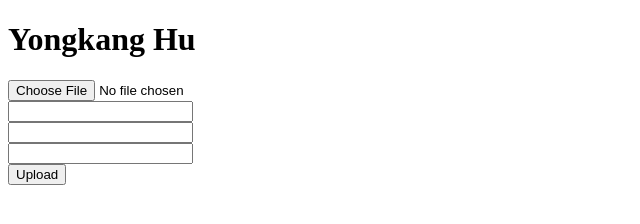
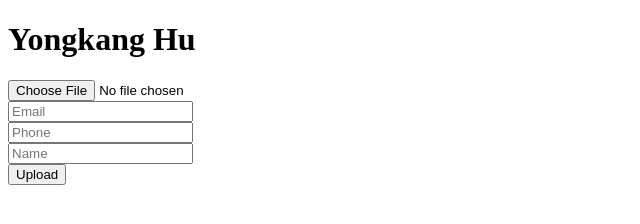
Before and after one commit to yhu4592/ITM-444-Cloud-Computing-Technologies, a plain HTML site: page itmo-444/mp2/index.html in a window 1280 px wide. Shown: the whole page, without its empty margins (0-640 px from the left). Drawn offline with Linux system fonts and the light colour scheme.

Commit message:
add placeholder text to input fields

```diff
--- a/itmo-444/mp2/index.html
+++ b/itmo-444/mp2/index.html
@@ -11,13 +11,13 @@
                 <input type="file" class="form-control"  name="uploadFile"/>
             </div>
             <div class="col-sm-4">
-                <input type="text" class="form-control"  name="email"/>
+                <input type="text" class="form-control"  placeholder="Email" name="email"/>
             </div>
             <div class="col-sm-4">
-                <input type="text" class="form-control"  name="phone"/>
+                <input type="text" class="form-control"  placeholder="Phone" name="phone"/>
             </div>
             <div class="col-sm-4">
-                <input type="text" class="form-control"  name="name"/>
+                <input type="text" class="form-control"  placeholder="Name" name="name"/>
             </div>
         </div>
         <!-- You will have to add three more form fields named: email, phone, and name -->
```
